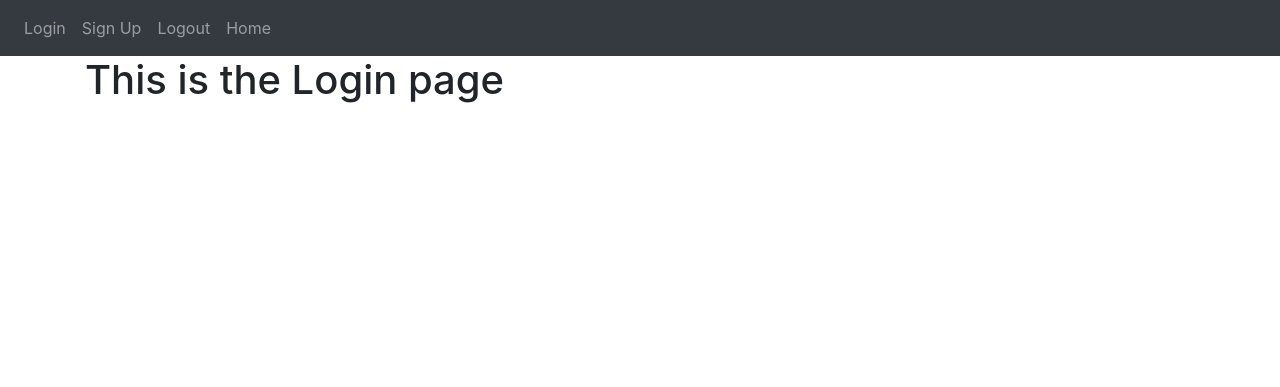
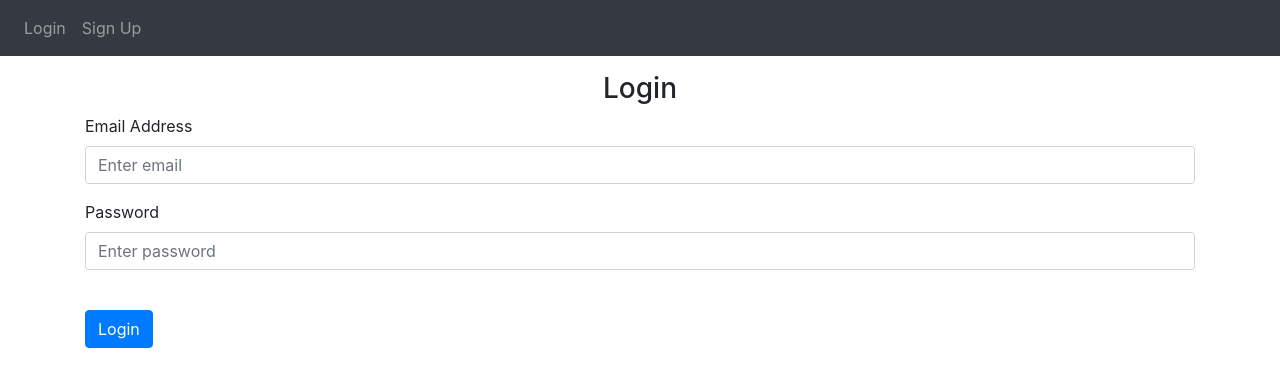
Before and after one commit to jaimedaniels94/to-do-app, a Flask app: page /login in a window 1280 px wide. Shown: the top 387 px of the page. Run offline with Flask 2, Linux system fonts and the light colour scheme; some libraries are stand-ins or nearby versions.

Commit message:
login and sign up authorization added

```diff
--- a/website/auth.py
+++ b/website/auth.py
@@ -1,16 +1,64 @@
-from flask import Blueprint, render_template
+from flask import Blueprint, render_template, request, flash, redirect, url_for
+from .models import User
+from werkzeug.security import generate_password_hash, check_password_hash
+from . import db
+from flask_login import login_user, login_required, logout_user, current_user
+
 
 
 auth = Blueprint('auth', __name__)
 
-@auth.route('/login')
+@auth.route('/login', methods=['GET', 'POST'])
 def login():
-    return render_template("login.html")
+    if request.method == 'POST':
+        email = request.form.get('email')
+        password = request.form.get('password')
+
+        user = User.query.filter_by(email=email).first()
+        if user:
+            if check_password_hash(user.password, password):
+                flash('Logged in successfully!', category='success')
+                login_user(user, remember=True)
+                return redirect(url_for('views.home'))
+            else:
+                flash('Incorrect password, try again', category='error')
+        else:
+            flash('Email does not exist', category='error')
+    return render_template("login.html", user=current_user)
 
 @auth.route('/logout')
+@login_required
 def logout():
-    return "<p>Logout</p>"
+    logout_user()
+    return redirect(url_for('auth.login'))
 
-@auth.route('/sign-up')
+@auth.route('/sign-up', methods=['GET', 'POST'])
 def sign_up():
-    return render_template("sign_up.html")
+    if request.method == 'POST':
+        email = request.form.get('email')
+        first_name = request.form.get('firstName')
+        password1 = request.form.get('password1')
+        password2 = request.form.get('password2')
+
+        user = User.query.filter_by(email=email).first()
+
+        if user:
+            flash('Email already exists, try logging in', category='error')
+        elif len(email) < 4:
+            flash('email must be greater than 3 characters', category='error')
+        elif len(first_name) < 2:
+            flash('Name must be greater than 1 character', category='error')
+        elif password1 != password2:
+            flash('passwords do not match', category='error')
+        elif len(password1) < 7:
+            flash('password must be 6 characters or more', category='error')
+        else:
+            new_user = User(email=email, first_name=first_name, password=generate_password_hash(password1, method='sha256'))
+            db.session.add(new_user)
+            db.session.commit()
+            login_user(user, remember=True)
+            flash('Account Created!', category='success')
+            return redirect(url_for('views.home'))
+
+
+    return render_template("sign_up.html", user=current_user)
--- a/website/templates/base.html
+++ b/website/templates/base.html
@@ -19,22 +19,44 @@
   </head>
   <body>
     <nav class="navbar navbar-expand-lg navbar-dark bg-dark">
-            <button class="navbar-toggler" type="button" data-toggle="collapse" data-target="#navbar">
+      <button
+        class="navbar-toggler"
+        type="button"
+        data-toggle="collapse"
+        data-target="#navbar"
+      >
         <span class="navbar-toggler-icon"></span>
       </button>
       <div class="collapse navbar-collapse" id="navbar">
         <div class="navbar-nav">
+          {% if user.is_authenticated %}
+          <a class="nav-item nav-link" id="home" href="/">Home</a>
+          <a class="nav-item nav-link" id="logout" href="/logout">Logout</a>
+          {% else %}
           <a class="nav-item nav-link" id="login" href="/login">Login</a>
           <a class="nav-item nav-link" id="signUp" href="/sign-up">Sign Up</a>
-                    <a class="nav-item nav-link" id="logout" href="/logout">Logout</a>
-                    <a class="nav-item nav-link" id="home" href="/">Home</a>
+          {% endif %}
         </div>
       </div>
     </nav>
-        <div class="container">
-            {% block content %}
-            {% endblock %}
+    {% with messages = get_flashed_messages(with_categories=true) %} {% if
+    messages %} {% for category, message in messages %} {% if category ==
+    'error' %}
+    <div class="alert alert-danger alert-dismissable fade show" role="alert">
+      {{ message }}
+      <button type="button" class="close" data-dismiss="alert">
+        <span aria-hidden="true">&times;</span>
+      </button>
     </div>
+    {% else %}
+    <div class="alert alert-success alert-dismissable fade show" role="alert">
+      {{ message }}
+      <button type="button" class="close" data-dismiss="alert">
+        <span aria-hidden="true">&times;</span>
+      </button>
+    </div>
+    {% endif %} {% endfor %} {% endif %} {% endwith %}
+    <div class="container">{% block content %} {% endblock %}</div>
 
     <script
       src="https://code.jquery.com/jquery-3.2.1.slim.min.js"
--- a/website/templates/login.html
+++ b/website/templates/login.html
@@ -1,4 +1,28 @@
-{% extends "base.html" %}
-{% block title %}Login{% endblock %}
-{% block content %}
-<h1>This is the Login page</h1>{% endblock %}
+{% extends "base.html" %} {% block title %}Login{% endblock %} {% block content
+%}
+<form method="POST">
+  <h3 align="center" class="mt-3">Login</h3>
+  <div class="form-group">
+    <label for="email">Email Address</label>
+    <input
+      type="email"
+      class="form-control"
+      id="email"
+      name="email"
+      placeholder="Enter email"
+    />
+  </div>
+  <div class="form-group">
+    <label for="password">Password</label>
+    <input
+      type="password"
+      class="form-control"
+      id="password"
+      name="password"
+      placeholder="Enter password"
+    />
+  </div>
+  <br />
+  <button type="submit" class="btn btn-primary">Login</button>
+</form>
+{% endblock %}
--- a/website/templates/sign_up.html
+++ b/website/templates/sign_up.html
@@ -1,7 +1,7 @@
 {% extends "base.html" %} {% block title %}Sign Up{% endblock %} {% block
 content %}
 <form method="POST">
-  <h3 align="center">Sign Up</h3>
+  <h3 align="center" class="mt-3">Sign Up</h3>
   <div class="form-group">
     <label for="email">Email Address</label>
     <input
--- a/website/views.py
+++ b/website/views.py
@@ -1,8 +1,11 @@
 from flask import Blueprint, render_template
+from flask_login import login_required, current_user
+
 
 
 views = Blueprint('views', __name__)
 
 @views.route('/')
+@login_required
 def home():
-    return render_template("home.html")
+    return render_template("home.html", user=current_user)
```
Also changed, not shown: website/__init__.py (+25 -0 lines), website/models.py (+16 -0 lines), website/database.db (added). Lines whose indentation alone changed are shown as unchanged.
